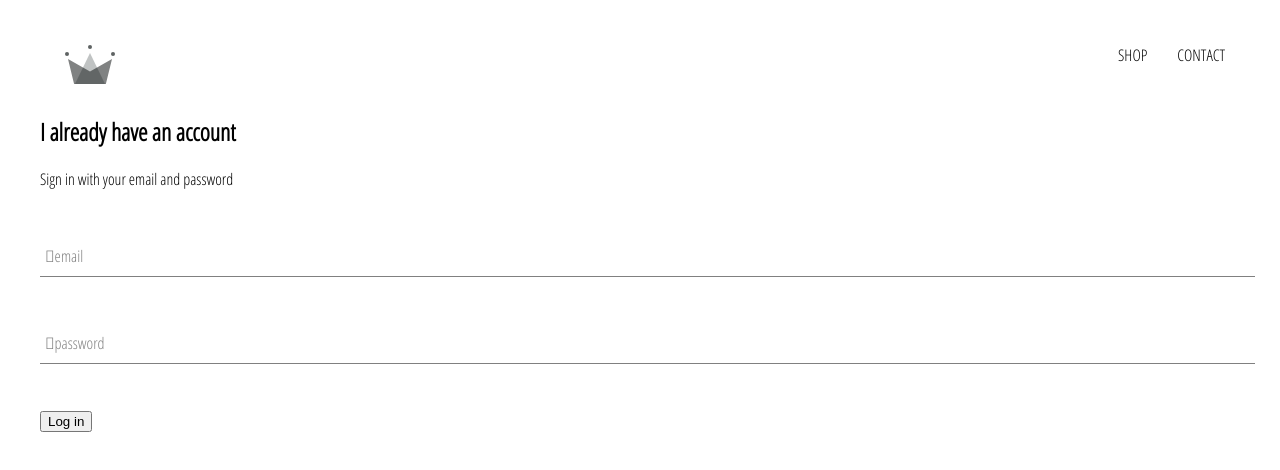
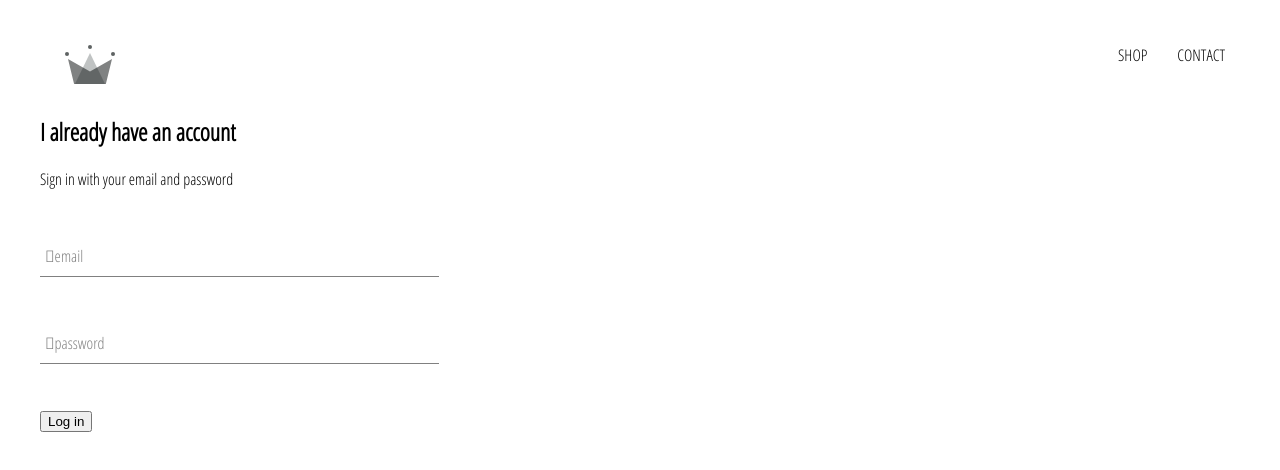
Before and after one commit to giangster/clothing-store, a React (Create React App) app: page /signin in a window 1280 px wide. Shown: the top 470 px of the page. Built offline with nearby package versions, Linux system fonts and the light colour scheme.

Commit message:
sign in component change width

```diff
--- a/src/components/sign-in/sign-in.component.jsx
+++ b/src/components/sign-in/sign-in.component.jsx
@@ -20,7 +20,7 @@ class SignIn extends Component {
 
   render() {
     return (
-      <div>
+      <div className="sign-in">
         <h2>I already have an account</h2>
         <p>Sign in with your email and password</p>
 
--- a/src/components/sign-in/sign-in.styles.scss
+++ b/src/components/sign-in/sign-in.styles.scss
@@ -0,0 +1,3 @@
+.sign-in {
+  width: 30vw;
+}
```
